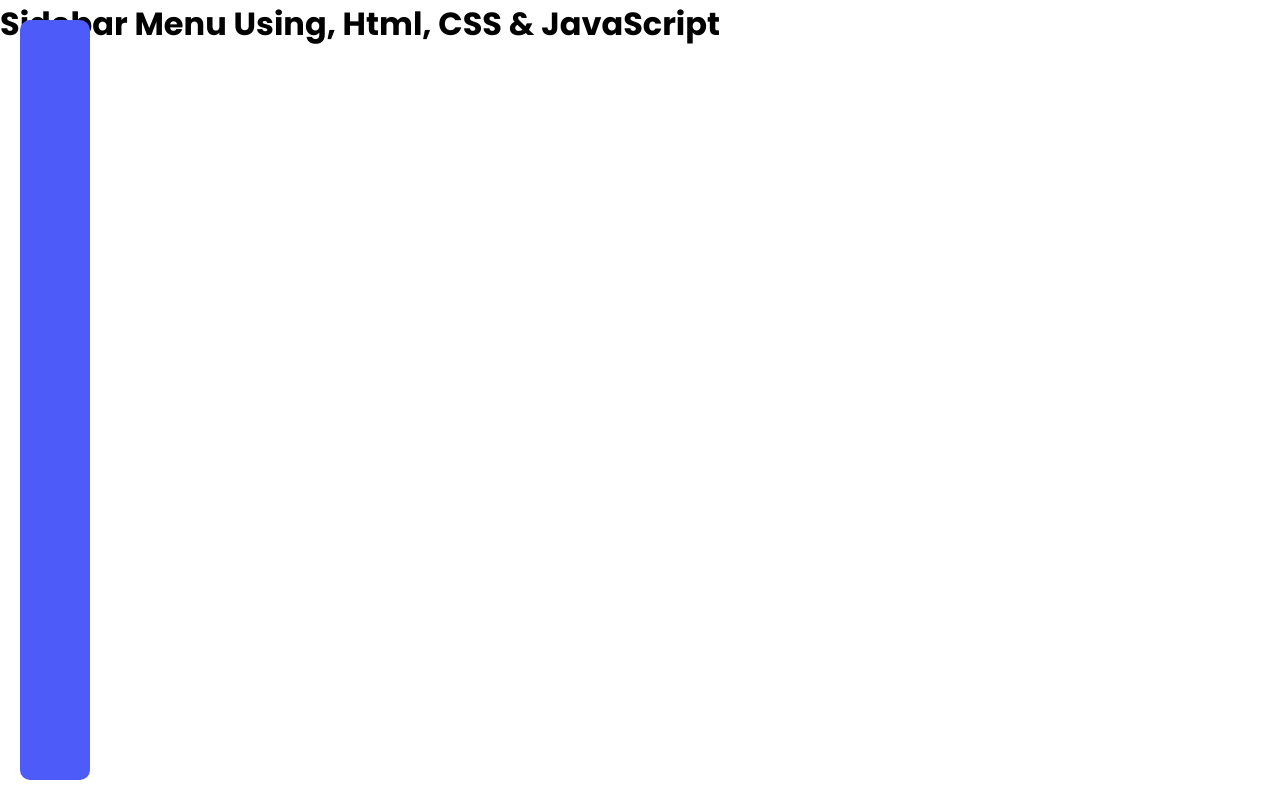
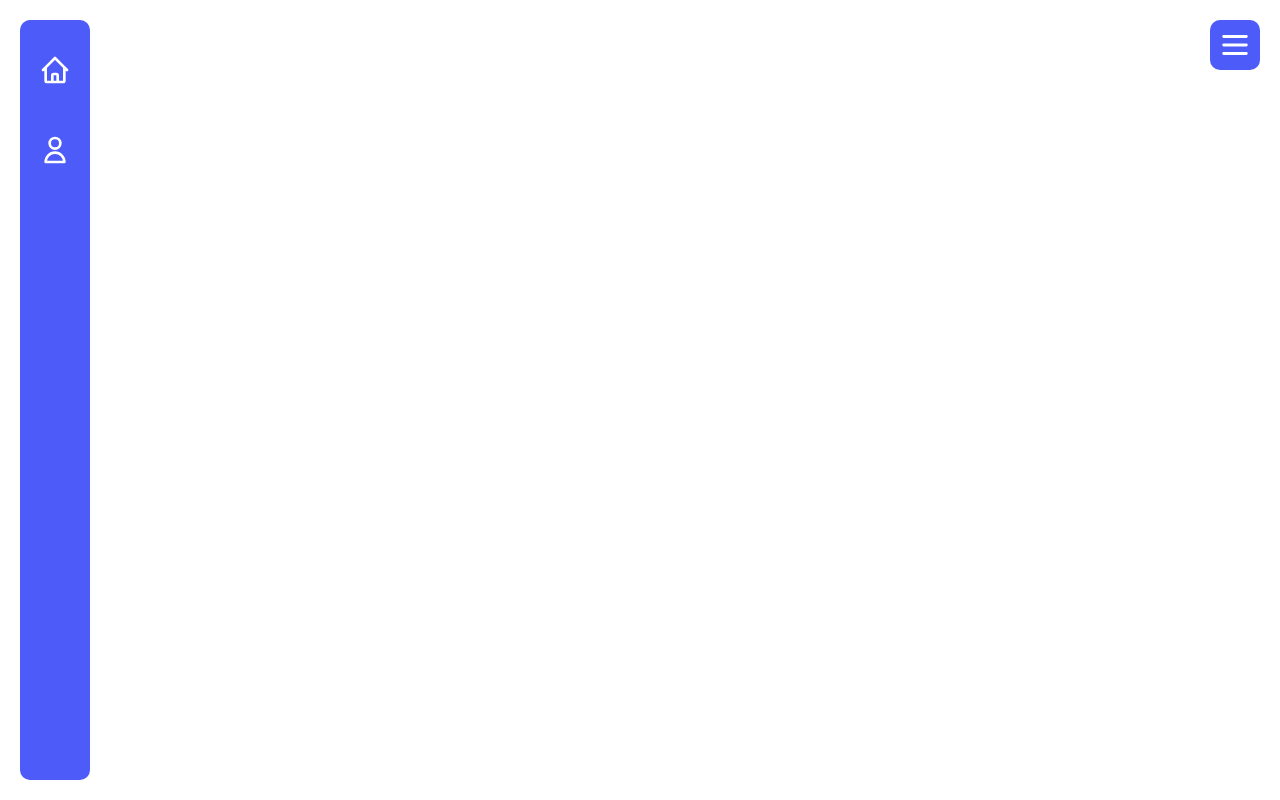
Before and after one commit to ibrunoss/sidebar-menu, a React (Create React App) app: page / in a window 1280 px wide. Built offline with nearby package versions, Linux system fonts and the light colour scheme.

Commit message:
update: App component

```diff
--- a/src/App.tsx
+++ b/src/App.tsx
@@ -1,10 +1,51 @@
+import { useState } from "react";
 import Menu from "./components/navigation/Menu/Menu";
+import MenuItem from "./components/navigation/MenuItem/MenuItem";
+import ToggleMenu from "./components/navigation/ToggleMenu/ToggleMenu";
+
+const HomeIcon = (
+  <svg
+    xmlns="http://www.w3.org/2000/svg"
+    className="h-6 w-6"
+    fill="none"
+    viewBox="0 0 24 24"
+    stroke="currentColor"
+  >
+    <path
+      strokeLinecap="round"
+      strokeLinejoin="round"
+      strokeWidth={2}
+      d="M3 12l2-2m0 0l7-7 7 7M5 10v10a1 1 0 001 1h3m10-11l2 2m-2-2v10a1 1 0 01-1 1h-3m-6 0a1 1 0 001-1v-4a1 1 0 011-1h2a1 1 0 011 1v4a1 1 0 001 1m-6 0h6"
+    />
+  </svg>
+);
+
+const ProfileIcon = (
+  <svg
+    xmlns="http://www.w3.org/2000/svg"
+    className="h-6 w-6"
+    fill="none"
+    viewBox="0 0 24 24"
+    stroke="currentColor"
+  >
+    <path
+      strokeLinecap="round"
+      strokeLinejoin="round"
+      strokeWidth={2}
+      d="M16 7a4 4 0 11-8 0 4 4 0 018 0zM12 14a7 7 0 00-7 7h14a7 7 0 00-7-7z"
+    />
+  </svg>
+);
 
 export default function App() {
+  const [open, setOpen] = useState(false);
   return (
-    <div>
-      <h1>Sidebar Menu Using, Html, CSS & JavaScript</h1>
-      <Menu />
-    </div>
+    <>
+      <Menu open={open}>
+        <MenuItem label="Home" icon={HomeIcon} />
+        <MenuItem label="Profile" icon={ProfileIcon} />
+      </Menu>
+      <ToggleMenu open={open} onClick={setOpen} />
+    </>
   );
 }
```
